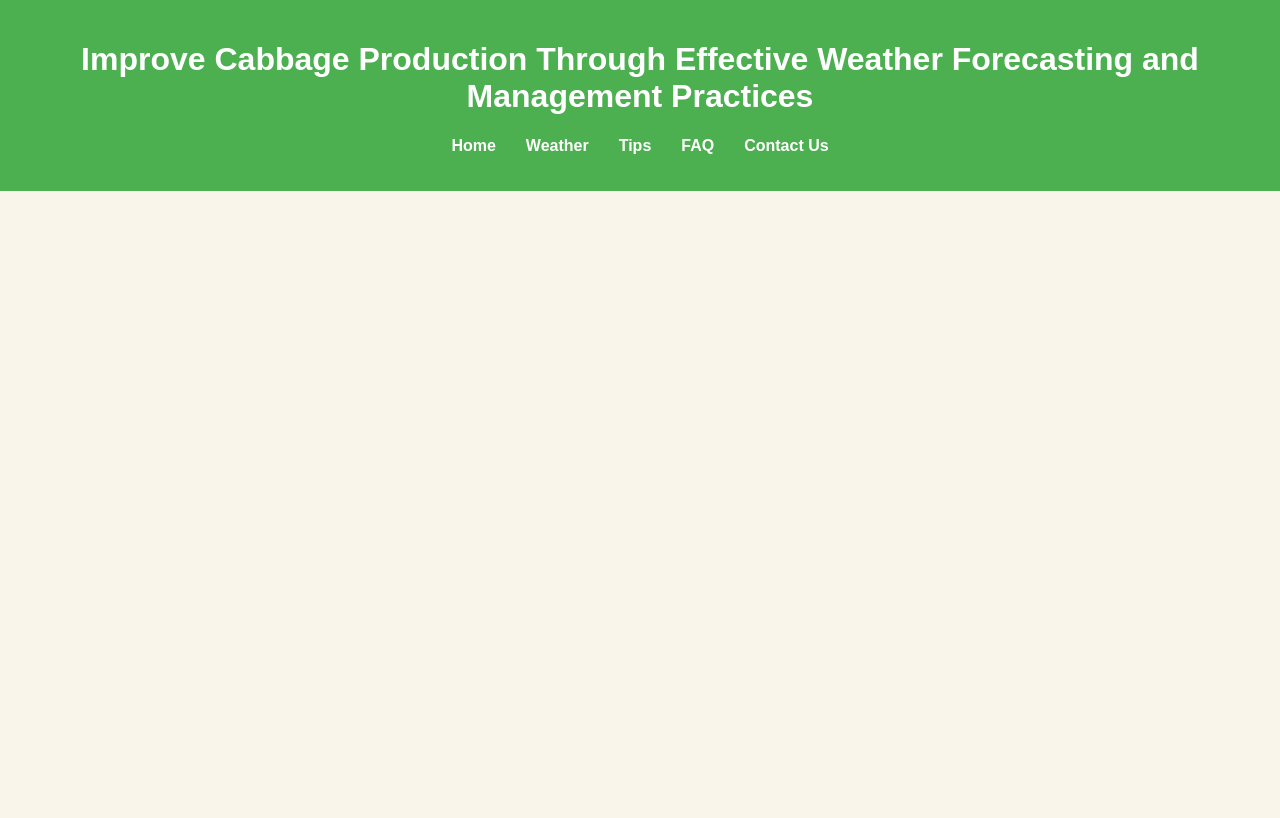
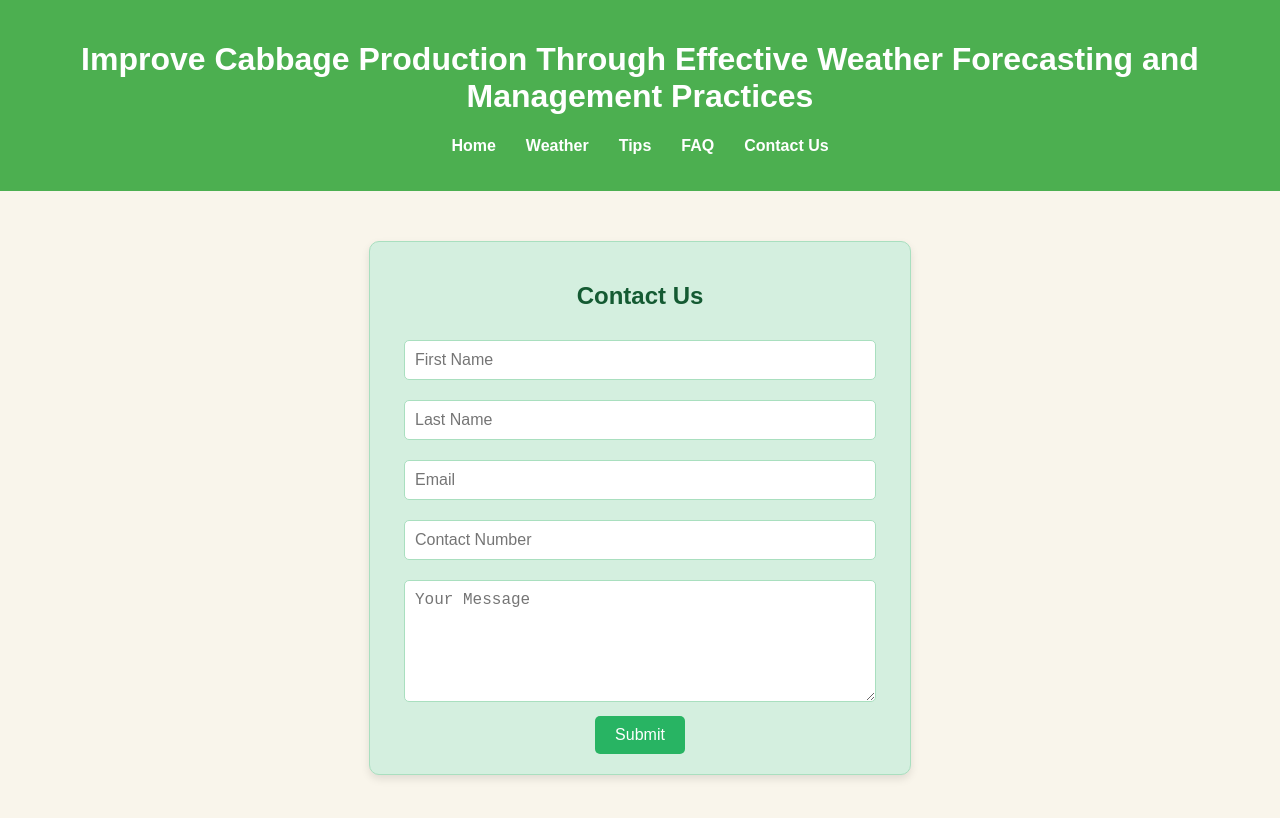
Before and after one commit to shzn-mhd/live-weather-app, a React (Create React App) app: page /faq in a window 1280 px wide. Shown: the top 818 px of the page. Built offline with nearby package versions, Linux system fonts and the light colour scheme.

Commit message:
FAQ complete

```diff
--- a/src/components/FAQ.js
+++ b/src/components/FAQ.js
@@ -1,9 +1,139 @@
-import React from "react";
+import React, { useState } from 'react';
 
 const FAQ = () => {
+  const [formData, setFormData] = useState({
+    firstName: '',
+    lastName: '',
+    email: '',
+    contactNumber: '',
+    message: '',
+  });
+
+  const handleChange = (e) => {
+    const { name, value } = e.target;
+    setFormData({
+      ...formData,
+      [name]: value,
+    });
+  };
+
+  const handleSubmit = (e) => {
+    e.preventDefault();
+    console.log('Form submitted:', formData);
+    alert('Form submitted successfully!');
+    setFormData({
+      firstName: '',
+      lastName: '',
+      email: '',
+      contactNumber: '',
+      message: '',
+    });
+  };
+
+  const styles = {
+    formContainer: {
+      maxWidth: '500px',
+      margin: '50px auto',
+      padding: '20px',
+      border: '1px solid #a9dfbf',
+      borderRadius: '10px',
+      backgroundColor: '#d4efdf',
+      boxShadow: '0px 4px 8px rgba(0, 0, 0, 0.1)',
+      fontFamily: 'Arial, sans-serif',
+    },
+    input: {
+      width: '90%',
+      padding: '10px',
+      margin: '10px 0',
+      border: '1px solid #a9dfbf',
+      borderRadius: '5px',
+      fontSize: '16px',
+    },
+    textArea: {
+      width: '90%',
+      padding: '10px',
+      margin: '10px 0',
+      border: '1px solid #a9dfbf',
+      borderRadius: '5px',
+      fontSize: '16px',
+      height: '100px',
+    },
+    button: {
+      backgroundColor: '#28b463',
+      color: '#fff',
+      padding: '10px 20px',
+      border: 'none',
+      borderRadius: '5px',
+      fontSize: '16px',
+      cursor: 'pointer',
+      transition: 'background-color 0.3s',
+    },
+    buttonHover: {
+      backgroundColor: '#239b56',
+    },
+    heading: {
+      textAlign: 'center',
+      color: '#145a32',
+    },
+  };
+
   return (
-    <div className="faq">
-
+    <div style={styles.formContainer}>
+      <h2 style={styles.heading}>Contact Us</h2>
+      <form onSubmit={handleSubmit}>
+        <input
+          style={styles.input}
+          type="text"
+          name="firstName"
+          placeholder="First Name"
+          value={formData.firstName}
+          onChange={handleChange}
+          required
+        />
+        <input
+          style={styles.input}
+          type="text"
+          name="lastName"
+          placeholder="Last Name"
+          value={formData.lastName}
+          onChange={handleChange}
+          required
+        />
+        <input
+          style={styles.input}
+          type="email"
+          name="email"
+          placeholder="Email"
+          value={formData.email}
+          onChange={handleChange}
+          required
+        />
+        <input
+          style={styles.input}
+          type="text"
+          name="contactNumber"
+          placeholder="Contact Number"
+          value={formData.contactNumber}
+          onChange={handleChange}
+          required
+        />
+        <textarea
+          style={styles.textArea}
+          name="message"
+          placeholder="Your Message"
+          value={formData.message}
+          onChange={handleChange}
+          required
+        />
+        <button
+          type="submit"
+          style={styles.button}
+          onMouseOver={(e) => (e.target.style.backgroundColor = styles.buttonHover.backgroundColor)}
+          onMouseOut={(e) => (e.target.style.backgroundColor = styles.button.backgroundColor)}
+        >
+          Submit
+        </button>
+      </form>
     </div>
   );
 };
```
